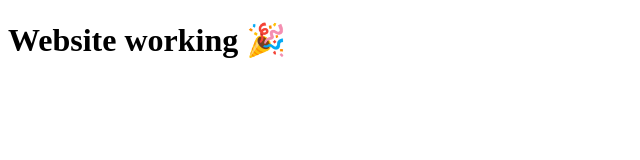
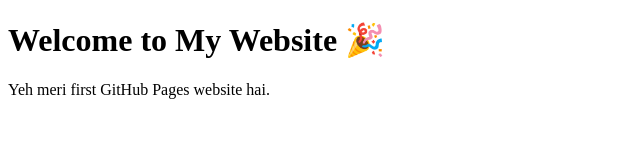
Before and after one commit to Earn-a11/Taskwork, a plain HTML site: page index.html in a window 1280 px wide. Shown: the whole page, without its empty margins (0-640 px from the left). Drawn offline with Linux system fonts and the light colour scheme.

Commit message:
Update index.html

```diff
--- a/index.html
+++ b/index.html
@@ -1,9 +1,10 @@
 <!DOCTYPE html>
 <html>
 <head>
-  <title>My Website</title>
+    <title>My Website</title>
 </head>
 <body>
-  <h1>Website working 🎉</h1>
+    <h1>Welcome to My Website 🎉</h1>
+    <p>Yeh meri first GitHub Pages website hai.</p>
 </body>
 </html>
```
